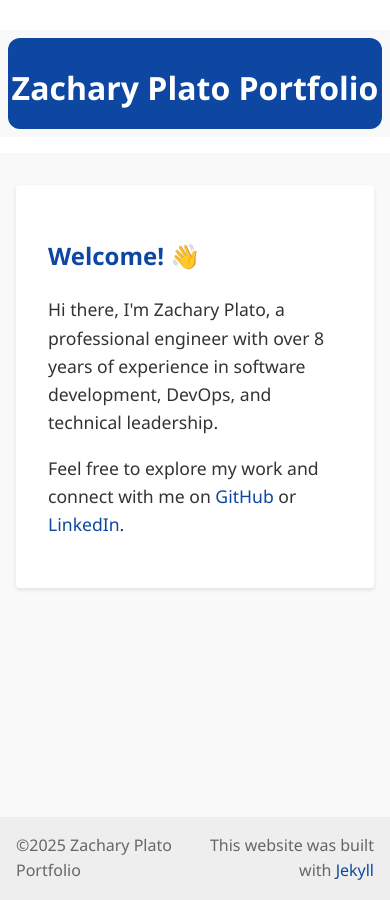
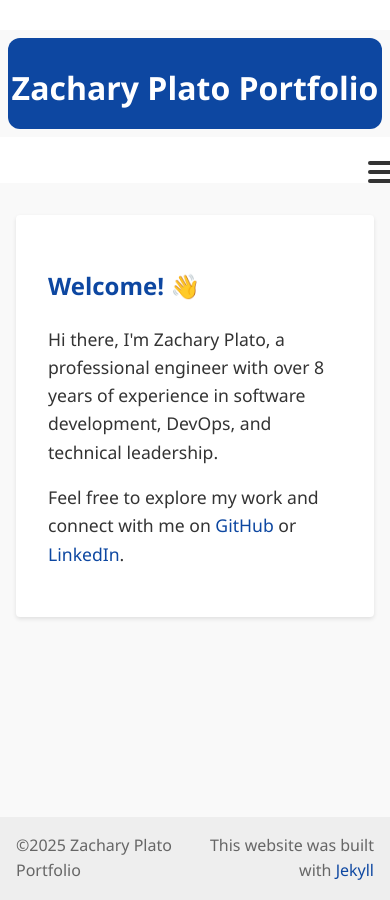
Before and after one commit to zplato/zplato.github.io, a Jekyll site: the page built from index.html, in a window 390 px wide. Built offline with Jekyll 4.4.1, drawn with Linux system fonts in a browser that asks for light colours.

Commit message:
init site

```diff
--- a/_layouts/default.html
+++ b/_layouts/default.html
@@ -6,6 +6,11 @@
   <title>{{ page.title }} | {{ site.title }}</title>
   <link rel="stylesheet" href="{{ '/assets/css/style.css' | relative_url }}">
   <style>
+    body {
+      margin: 0;
+      overflow-x: hidden; /* Prevent horizontal scrolling */
+    }
+
     header {
       position: sticky;
       top: 0;
@@ -47,7 +52,6 @@
       text-align: right;
       padding: 0.5rem 1rem;
       z-index: 1001;
-      overflow-x: hidden;
     }
 
     @media screen and (max-width: 768px) {
@@ -75,7 +79,9 @@
         width: 30px;
         height: 22px;
         cursor: pointer;
-        margin-right: 0.5rem; /* Add padding from the right edge */
+        margin-right: 0.5rem;
+        position: relative;
+        right: 0;
         z-index: 1002;
       }
 
@@ -83,7 +89,7 @@
         display: block;
         height: 4px;
         width: 100%;
-        background: #333; /* Dark gray */
+        background: #333;
         margin-bottom: 5px;
         border-radius: 2px;
         transition: 0.4s;
@@ -132,7 +138,7 @@
     </ul>
   </nav>
 </header>
-<div class="hamburger-container" style="display: block;">
+<div class="hamburger-container">
   <div class="hamburger" id="hamburger">
     <span></span>
     <span></span>
```
